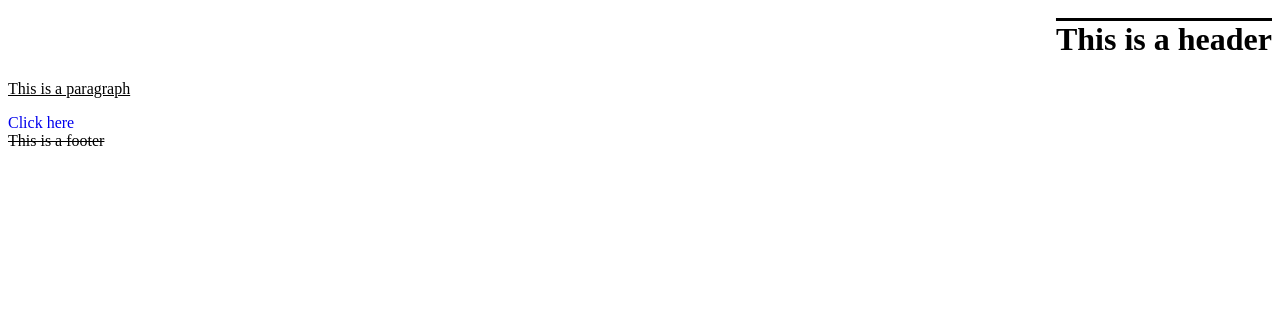
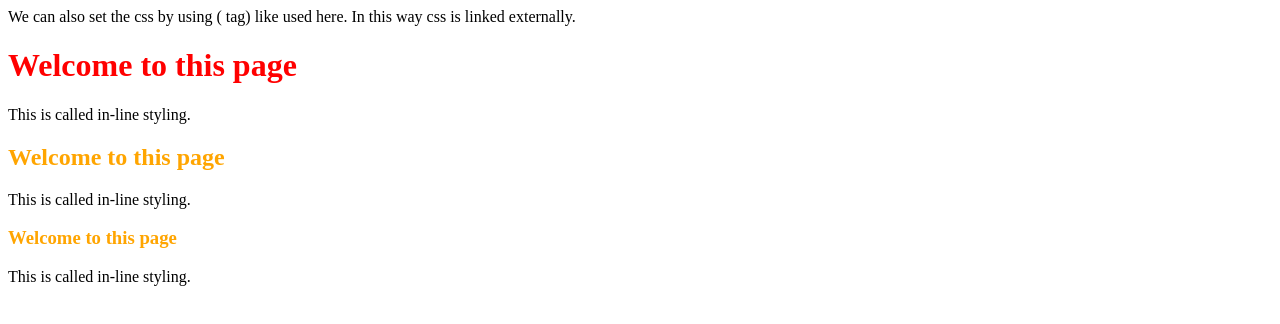
Before and after one commit to pratyush06-aec/CSS, a plain HTML site: page Level_1/index.html in a window 1280 px wide. Drawn offline with Linux system fonts and the light colour scheme.

Commit message:
Add files via upload

```diff
--- a/Level_1/index.html
+++ b/Level_1/index.html
@@ -3,48 +3,29 @@
 <head>
     <meta charset="UTF-8">
     <meta name="viewport" content="width=device-width, initial-scale=1.0">
-    <title> Part_2 </title>
-    <link rel="stylesheet" href="style.css">
+    <title> Part_1 </title>
+    <!-- <style>                     <!-- We can set the css by using (<style> tag) like used here
+    h1{
+        color:blue;
+    }
+</style> -->
+
+    <link rel="stylesheet" href="style.css">  We can also set the css by using (<link> tag) like used here. In this way css is linked externally.
 </head>
 <body>
     <header>
-        <h1> This is a header </h1>
+        <!-- <h1 style="color:pink">Welcome to this page</h1>                      This is called in-line styling. -->
+        <h1 id="headingOne">Welcome to this page</h1>                      This is called in-line styling.
+        <h2 class="myClass">Welcome to this page</h2>                      This is called in-line styling.
+        <h3 class="myClass">Welcome to this page</h3>                      This is called in-line styling.
     </header>
 
     <main>
-        <p> This is a paragraph </p>
-        <a href="https://google.com"> Click here </a>
+
     </main>
 
     <footer>
-        This is a footer
+
     </footer>
 </body>
 </html>
-
-
-
-<!-- Here, (<body> tag) is the parent tag of (<header>, <main>, <footer> tags) and (<p> tag) is the child tag of the previous mentioned three tags.
-        So, the main thing is, the text-alignment is set in accordance to the parent tag not according to the whole document. -->
-
-
-<!-- There are three types of text-alignment-
-        1. Left
-        2. Right
-        3. Center -->
-
-
-
-<!-- In the latest version of CSS i.e., CSS-3 two new properties have been added, i.e., start and end which can be used in place of left and right respectively, in case of text alignment.
-        1. start- left
-        2. end-right
-            But this is applicable for the languages that start from left originally and not for langauges like urdu that start from right originally.
-                So, in case of urdu like language,
-                    1. start- right
-                    2. end- left-->
-
-
-<!-- In case of removing under-line from any link, we use the (none) decorator. -->
-<!-- line-through means cutting a line or word. -->
-<!-- underline means underlining a line/word. -->
-<!-- overline means line above a line/word. -->
--- a/Level_1/style.css
+++ b/Level_1/style.css
@@ -1,43 +1,108 @@
 /* h1{
-    text-align:center;
-}
-
-p{
-    text-align:center;
+    color:blue;                        /* The foreground-color is set
 } */
 
 
-h1{
-    text-align:end;
+/* (h1) is called the selctor
+    {color:blue;} is called the property value pair
+    (color)- Property
+    (blue)- Value */
+
+
+
+
+/* In case of priority order, if all three are ways of styling is applied on a single html file-
+        (in-line styling > external linking of stylesheet) */
+
+
+
+/* Three ways of styling-
+        1. in-line styling
+        2. using (<style> tag)
+        3. externally linking the stylesheet/file */
+
+
+
+/* Background colors-
+    (background-color: (name of color you want to use);) */
+
+
+
+/* Foreground colors-
+    (color: (name of the color you want to use);) */
+
+
+
+/* body{
+    background-color:red;                  /* The background-color is set. Also ex. of (Element Selector).
+} */
+
+
+
+/* Color Systems in CSS-
+   1. RGB(Red, Green, Blue)   (The first component indicates red, followed by green and blue)
+   2. HEX(Hexadecimal)  (i.e., 0-15, a total of 16 digits)    (hex means 6 and dec means 10, so a total of 16 digits).
+   3. HSLA
+
+
+
+Syntax of RGB-
+    color: rgb(0, 9, 0); */             /* Here, red is 0, green is 9 and blue is also 0. */
+
+
+
+/* body{
+    background-color: rgb(9, 5, 1);
+} */
+
+
+
+/* RGB & HEX are the two most important and widely used color systems in CSS. */
+
+
+
+/* Syntax of HEX-
+    color:#ff0000; */                /* Here, ff indicates maximum and 00 indicates the minimum values. As there are indications between (0-f) i.e., 255 is max in RGB and here it is writtn as ff and similar goes for 0 in RGB and 00 here. */
+
+
+
+/* body{
+    background-color: #ab1300;              /* Here, ab indicates the section of red, followed by green and blue as 13 and 00 respectively.
+} */
+
+
+
+/* The changes that we set later in CSS are given priority. For ex- if we set the background-color of the body as pink and there after we change it to green later, then green color would be applied/treated as final one.  */
+
+
+
+/* Different kinds of selectors in CSS-
+    1. Universal Selector (*{})
+    2. Element Selector (name of the selector followed by {}, for ex- h1{property:value;})
+    3. I'd Selector (#name of the I'd followed by {}, for ex- #headingOne{property:value};)
+    4. Class Selector (.name of the class followed by {}, for ex- .myClass{property:Value};) */
+
+
+#headingOne{
+    color:red;
 }
 
-
-p{
-    text-align:start;
+#headingTwo{
+    color:magenta;                      /* Ex of I'd Selector */
 }
 
-p{
-    text-decoration: underline;
-}
-
-h1{
-    text-decoration:overline;
-}
-
-footer{
-    text-decoration:line-through;
-}
-
-a{
-    text-decoration:none;                   /* Helps in removal of the under-line of the line (click here). */
+#headingThree{
+    color:green;
 }
 
 
 
-/*
-Text Decoration-
-    1. underline
-    2. overline
-    3. none
-    4. line-through
-    5. */
+/* *{
+    color:magenta;                /* Ex of Universal Selector
+} */
+
+
+
+.myClass{
+    color:orange;                      /* Ex of Class Selector */
+}
```
